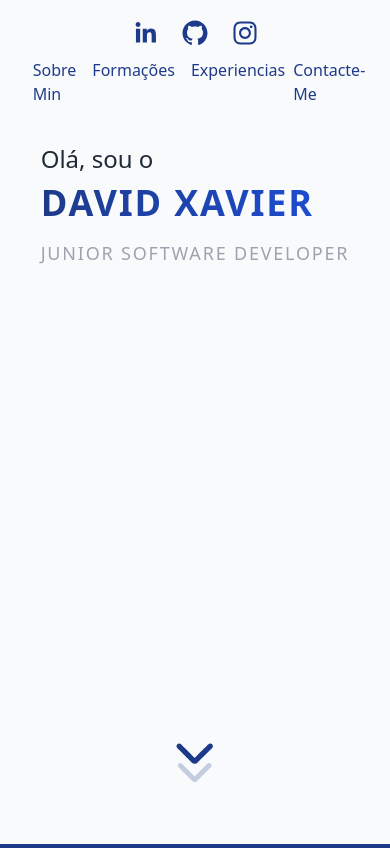
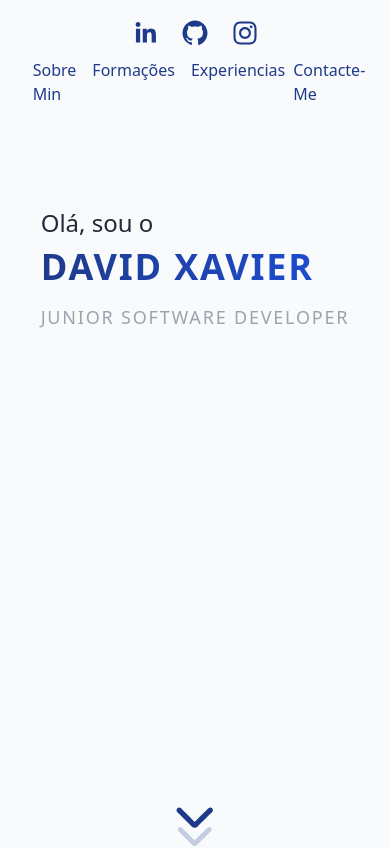
Before and after one commit to FoxDead12/Personal-Web, a React (Create React App) app: page / in a window 390 px wide. Shown: the top 848 px of the page. Built offline with nearby package versions, Linux system fonts and the light colour scheme.

Commit message:
first commit

```diff
--- a/src/components/Experiences.tsx
+++ b/src/components/Experiences.tsx
@@ -76,7 +76,7 @@ const Experience = (props: IExperience) => {
         whileInView={"animate"}
         variants={props.left === true? left: right}
 
-        className={`relative flex-none w-[300px] md:w-[350px] max-w-[350px] bg-blue-800 opacity-100 md:opacity-70 hover:opacity-100 my-4 md:m-0 md:mx-4 p-4 rounded-md shadow-md  ${props.left === true ? 'md:mr-[450px]' : 'md:ml-[450px] md:mr-4'}`}>
+        className={`relative flex-none w-full md:w-[350px] max-w-[350px]  bg-blue-800 opacity-100 md:opacity-70 hover:opacity-100 my-4 md:m-0 md:mx-4 p-4 rounded-md shadow-md  ${props.left === true ? 'md:mr-[450px]' : 'md:ml-[450px] md:mr-4'}`}>
 
             {/* Seta */}
             <div className={`absolute invisible md:visible m-auto ${props.left === true ? '-right-2' : '-left-2' } top-0 bottom-0 w-4 h-4 rotate-45 bg-blue-800 `}></div>
@@ -86,14 +86,14 @@ const Experience = (props: IExperience) => {
 
             {/* Bola */}
             <div className={`absolute invisible md:visible m-auto ${props.left === true ? '-right-[50px]' : '-left-[50px]' } top-0 bottom-0 w-4 h-4 rounded-full bg-white border-4 border-gray-900 `}></div>
-            <div className={`absolute visible md:invisible m-auto -right-[35px] top-0 bottom-0 w-4 h-4 rounded-full bg-white border-4 border-gray-900 `}></div>
+            <div className={`absolute visible md:invisible m-auto -right-8 top-0 bottom-0 w-4 h-4 rounded-full bg-white border-4 border-gray-900 `}></div>
 
             {/* Year */}
             <div className={`absolute invisible md:visible m-auto flex items-center -right-[60px] -top-20 bottom-0  font-bold text-blue-900 rotate-0 ${props.left === true ? '-right-[60px]' : '-left-[60px]'}`}>
                 <h5 className='rotate-90 '>{props.dataInicio.getFullYear()}</h5>
             </div>
 
-            <div className={`absolute visible md:invisible m-auto flex items-center -right-[45px] -top-20 bottom-0  font-bold text-blue-900 rotate-0 `}>
+            <div className={`absolute visible md:invisible m-auto flex items-center -right-10 -top-20 bottom-0  font-bold text-blue-900 rotate-0 `}>
                 <h5 className='rotate-90 '>{props.dataInicio.getFullYear()}</h5>
             </div>
 
--- a/src/components/Hero.tsx
+++ b/src/components/Hero.tsx
@@ -28,7 +28,7 @@ export default function Hero({}: Props) {
     })
 
     return (
-        <main className='relative h-[100vh] z-0'>
+        <main className='mt-16 md:mt-0 relative h-[100vh] z-0'>
             <div className='w-[80%] h-full m-auto 3xl:w-[60%] flex flex-col lg:flex-row justify-evenly md:justify-around items-center '>
 
                 <div className=''>
```
